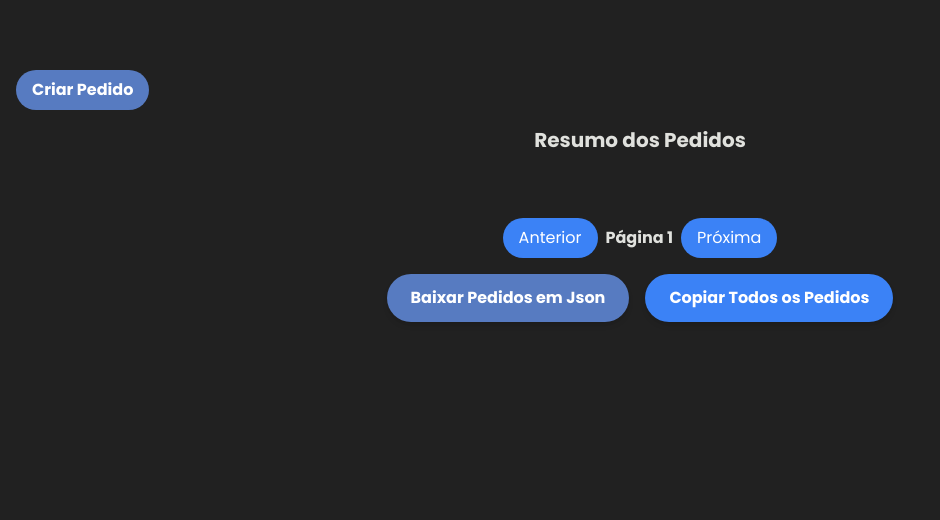
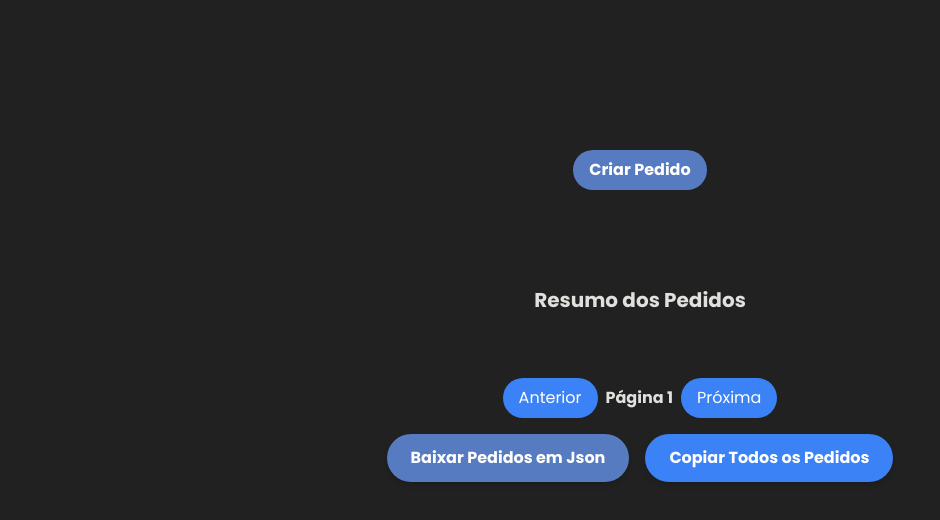
Before and after one commit to Asp3cTy/GerenciadorPedidos, a website: page public/index.html in a window 1280 px wide. Shown: the part 146-666 px from the top of the page, without its empty margins (0-940 px from the left). Drawn offline with nearby package versions, Linux system fonts and the light colour scheme; no server answers.

Commit message:
Update index.html

```diff
--- a/public/index.html
+++ b/public/index.html
@@ -35,7 +35,7 @@
         <h1 class="text-2xl font-bold">Cadastro de Pedidos de Certidão</h1>
     </header>
 
- <div>
+ <div class="flex justify-center items-center min-h-[200px] max-h-[500px]">
      <button id="openModal" class="bg-tertiary hover:bg-blue-300 text-white font-bold py-2 px-4 rounded-full focus:outline-none focus:shadow-outline">
             Criar Pedido
         </button>
```
